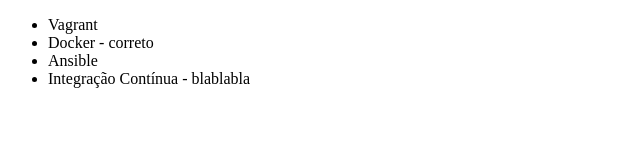
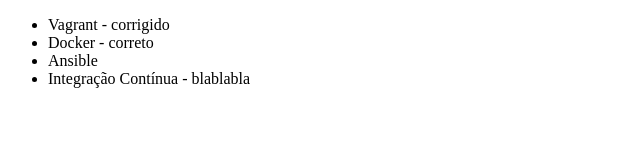
Before and after one commit to renatoiglesias/ALURA, a plain HTML site: page index.html in a window 1280 px wide. Shown: the full height of the page, 0-640 px from the left. Drawn offline with Linux system fonts and the light colour scheme.

Commit message:
atualizando curso vagrant

```diff
--- a/index.html
+++ b/index.html
@@ -6,7 +6,7 @@
 </head>
 <body>
     <ul>
-        <li>Vagrant</li>
+        <li>Vagrant - corrigido</li>
         <li>Docker - correto</li>
         <li>Ansible</li>
         <li>Integração Contínua - blablabla</li>
```
